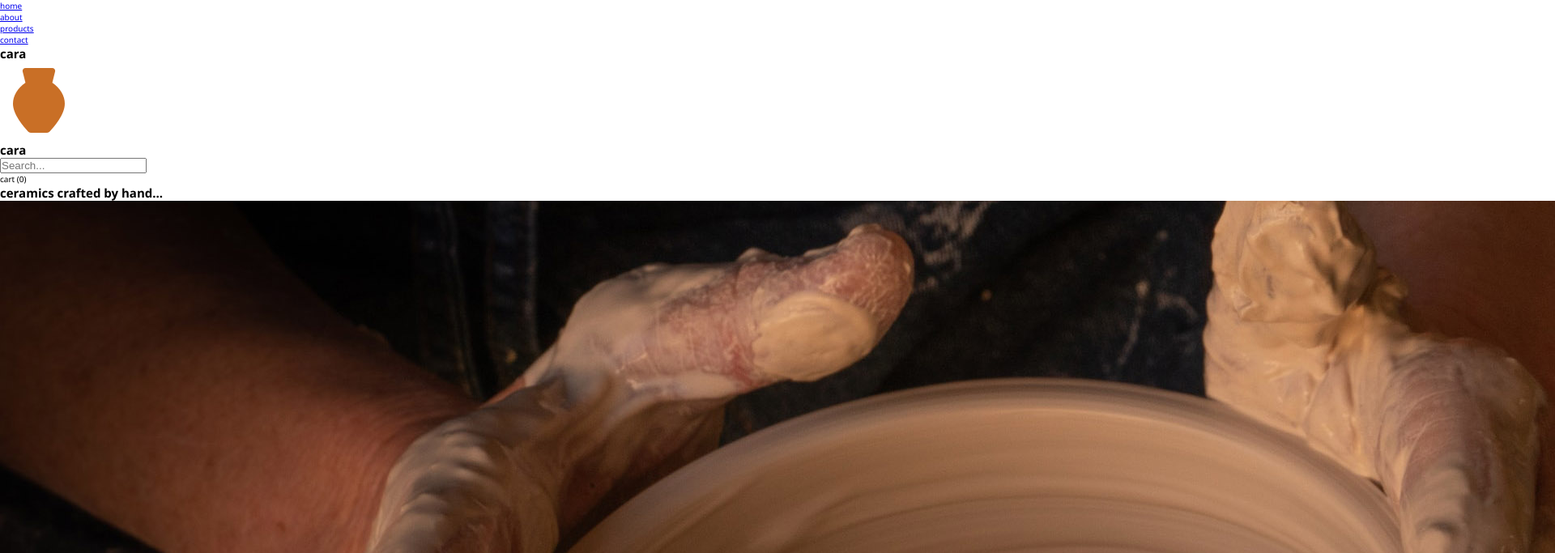
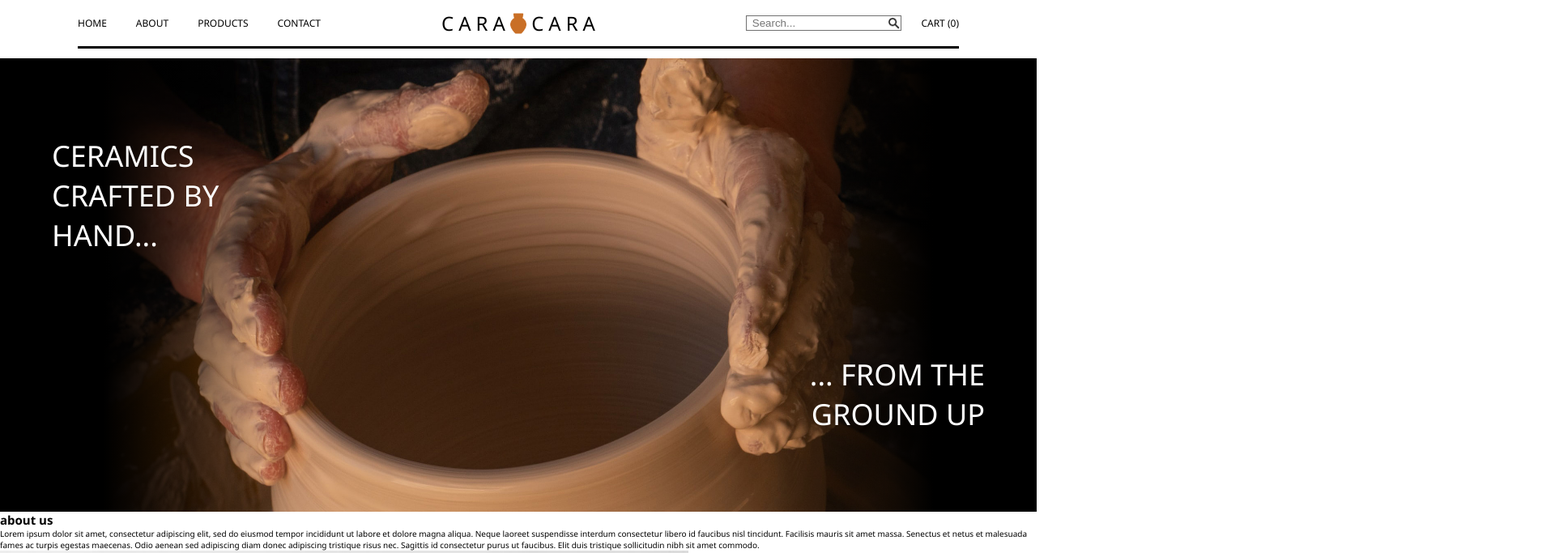
Before and after one commit to christianbeckham/eCommerce-website, a plain HTML site: page index.html in a window 1280 px wide. Shown: the top 683 px of the page at 81% size, 1920 px wide, since content can reach past the window. Drawn offline with Linux system fonts and the light colour scheme.

Commit message:
updated index.html classes for navbar and hero section, and added CSS styles for navbar and hero

```diff
--- a/index.html
+++ b/index.html
@@ -5,47 +5,53 @@
   <meta charset="UTF-8">
   <meta http-equiv="X-UA-Compatible" content="IE=edge">
   <meta name="viewport" content="width=device-width, initial-scale=1.0">
-  <title>Document</title>
+  <title>CARA CARA</title>
   <link rel="stylesheet" href="styles/styles.css">
 </head>
 
 <body>
 
   <!-- NAVBAR -->
-  <nav>
-    <ul>
-      <li><a href="#">home</a></li>
-      <li><a href="#">about</a></li>
-      <li><a href="#">products</a></li>
-      <li><a href="#">contact</a></li>
+  <nav class="navbar">
+    <ul class="navbar-items">
+      <li class="navbar-item"><a href="#">home</a></li>
+      <li class="navbar-item"><a href="#">about</a></li>
+      <li class="navbar-item"><a href="#">products</a></li>
+      <li class="navbar-item"><a href="#">contact</a></li>
     </ul>
-    <div>
-      <h1>cara</h1>
-      <img src="images/icons8-pottery-96.png" alt="Pottery logo">
-      <h1>cara</h1>
+    <div class="navbar-logo">
+      <h1 class="logo-title">cara</h1>
+      <img class="logo" src="images/icons8-pottery-96.png" alt="Pottery logo">
+      <h1 class="logo-title">cara</h1>
     </div>
-    <div>
+    <div class="navbar-actions">
+      <div class="navbar-search-box">
         <input type="search" name="search" placeholder="Search...">
+        <img class="magnifying-glass" src="images/1200px-Google_Magnifying_Glass.svg.png" alt="magnifying glass icon">
+      </div>
       <p>cart (0)</p>
     </div>
   </nav>
 
   <!-- HERO SECTION -->
-  <section>
-    <h1>ceramics crafted by hand...</h1>
-    <img src="images/earl-wilcox-y3W0CzO063w-unsplash-alt.jpg" alt="hands making pottery">
-    <h1>... from the ground up</h1>
+  <section class="hero hero-bg-image">
+    <div class="hero-text">
+      <h1 class="hero-text-left">ceramics crafted by hand...</h1>
+      <h1 class="hero-text-right">... from the ground up</h1>
+    </div>
   </section>
 
   <!-- ABOUT SECTION -->
-  <section>
-    <h1>about us</h1>
+  <section class="about">
+    <div>
+      <h1 class="main-header">about us</h1>
       <p>Lorem ipsum dolor sit amet, consectetur adipiscing elit, sed do eiusmod tempor incididunt
         ut labore et dolore magna aliqua. Neque laoreet suspendisse interdum consectetur libero id
         faucibus nisl tincidunt. Facilisis mauris sit amet massa. Senectus et netus et malesuada fames
         ac turpis egestas maecenas. Odio aenean sed adipiscing diam donec adipiscing tristique
         risus nec. Sagittis id consectetur purus ut faucibus. Elit duis tristique sollicitudin nibh sit
         amet commodo.</p>
+      <div>
         <img src="images/Vase_Dame_2048x2048.jpg" alt="vase with flower">
         <p>Nulla porttitor massa id neque aliquam
           vestibulum morbi. Facilisi nullam vehicula
@@ -64,7 +70,11 @@
           imperdiet massa. Amet tellus cras adipiscing
           enim eu turpis egestas pretium aenean.
           Nullam ac tortor vitae purus</p>
+      </div>
+    </div>
+    <div>
       <img src="images/Cylinder_unglazed3_2048x2048.jpg" alt="white cylinder flower pot">
+    </div>
   </section>
 
   <!-- PRODUCTS SECTION -->
@@ -106,8 +116,12 @@
     </div>
     <div>
       <ul>
-        <li><p>Pretium nibh ipsum consequat nisl vel pretium.</p></li>
-        <li><p>Amet tellus cras adipiscing enim eu turpis.</p></li>
+        <li>
+          <p>Pretium nibh ipsum consequat nisl vel pretium.</p>
+        </li>
+        <li>
+          <p>Amet tellus cras adipiscing enim eu turpis.</p>
+        </li>
         <li>copyright 2015 - 2020</li>
       </ul>
     </div>
--- a/styles/styles.css
+++ b/styles/styles.css
@@ -1,5 +1,5 @@
 :root {
-	font-family: "Segoe UI";
+	font-family: "Segoe UI", Tahoma, Geneva, Verdana, sans-serif;
 	--black: #000000;
 	--white: #ffffff;
 	--gray: #707070;
@@ -18,3 +18,125 @@ html {
 	box-sizing: border-box;
 	font-size: 62.5%;
 }
+
+/* NAVBAR STYLES */
+.navbar {
+	display: grid;
+	grid-auto-flow: column;
+	grid-auto-columns: 1fr;
+	font-size: 1.2em;
+	text-transform: uppercase;
+	margin: 1em 8em;
+	padding: 0 0 1em 0;
+	border-bottom: 0.3em solid var(--black);
+}
+
+.navbar-items {
+	display: flex;
+	align-items: center;
+	justify-content: flex-start;
+	list-style-type: none;
+}
+
+.navbar-item {
+	margin: 0 3em 0 0;
+}
+
+.navbar-item > a {
+	color: var(--black);
+	text-decoration: none;
+}
+
+.navbar-logo {
+	display: flex;
+	align-items: center;
+	justify-content: center;
+}
+
+.logo-title {
+	font-size: 2em;
+	font-weight: 500;
+	letter-spacing: 0.25em;
+	margin-right: -0.25em;
+}
+
+.logo {
+	height: 2.5em;
+	margin: 0 0.1em;
+}
+
+.navbar-actions {
+	display: flex;
+	align-items: center;
+	justify-content: flex-end;
+}
+
+.navbar-search-box {
+	position: relative;
+	border: 0.15em solid var(--gray);
+	margin: 0 2em 0 0;
+}
+
+.navbar-search-box > input {
+	border: none;
+	padding: 0 0.5em;
+}
+
+.magnifying-glass {
+	position: absolute;
+	top: 50%;
+	right: -5%;
+	transform: translate(-50%, -50%);
+	height: 1.5em;
+}
+
+/* HERO STYLES */
+.hero {
+	display: flex;
+	justify-content: center;
+}
+
+.hero-bg-image {
+	background: linear-gradient(
+			to right,
+			rgba(0, 0, 0, 1) 0%,
+			rgba(0, 0, 0, 1) 10%,
+			rgba(0, 0, 0, 1) 10%,
+			rgba(0, 0, 0, 0) 25%,
+			rgba(0, 0, 0, 0) 25%,
+			rgba(0, 0, 0, 0) 50%,
+			rgba(0, 0, 0, 0) 75%,
+			rgba(0, 0, 0, 0) 75%,
+			rgba(0, 0, 0, 1) 90%,
+			rgba(0, 0, 0, 1) 90%,
+			rgba(0, 0, 0, 1) 100%
+		),
+		url("../images/earl-wilcox-y3W0CzO063w-unsplash-alt.jpg"), rgba(0, 0, 0, 0);
+	background-position: center;
+	background-repeat: no-repeat;
+	background-size: contain;
+	height: 70vh;
+}
+
+.hero-text {
+	display: flex;
+	justify-content: space-between;
+	font-size: 2.4em;
+	color: var(--white);
+	text-transform: uppercase;
+	width: 90%;
+	margin: 4em 0;
+}
+
+.hero-text-left {
+	align-self: flex-start;
+	font-weight: 100;
+	width: 20%;
+}
+
+.hero-text-right {
+	align-self: flex-end;
+	font-weight: 100;
+	width: 20%;
+	text-align: right;
+}
```
Lines whose indentation alone changed are shown as unchanged.
